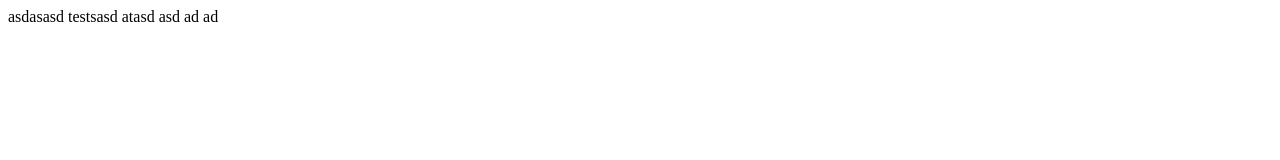
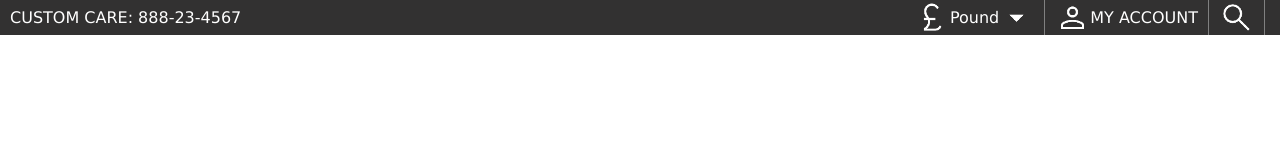
Before and after one commit to strupello/OnePage2, a website built with webpack: page index.html in a window 1280 px wide. Built offline with nearby package versions, Linux system fonts and the light colour scheme.

Commit message:
finish first part of top

```diff
--- a/css/style.css
+++ b/css/style.css
@@ -37,6 +37,129 @@
     /*Animacje*/
     --transition-fast: 150ms;
 }
+
+* {
+    box-sizing: border-box;
+}
+
+body {
+    margin: 0;
+    background-color: var(--color-primary);
+    font-family: 'Lucida Sans', 'Lucida Sans Regular', 'Lucida Grande', 'Lucida Sans Unicode', Geneva, Verdana, sans-serif;
+}
+
+.wrapper {
+    max-width: 1280px;
+    margin: 0 auto;
+    background-color: var(--color-primary);
+}
+
 html {
     scroll-behavior: smooth;
 }
+
+
+.top-info {
+    display: flex;
+    justify-content: center;
+    flex-direction: column;
+    align-items: center;
+    padding: 0;
+}
+
+.top-custom-care {
+    height: 95px;
+    background-color: var(--color-primary);
+    display: flex;
+    color: dimgray;
+    text-align: center;
+    align-items: center;
+    justify-content: center;
+    font-size: var(--font-size-h3);
+}
+
+.top-menu {
+    height: 95px;
+    display: flex;
+    justify-content: center;
+    flex-direction: row;
+    align-items: center;
+    text-align: center;
+    background-color: var(--color-bg);
+    color: white;
+    width: 100%;
+    font-size: var(--font-size-h2);
+
+}
+
+.cash {
+    height: 100%;
+    border-right: 1px solid gray;
+    padding-right: 10px;
+    margin: 0;
+    display: flex;
+    flex-direction: row;
+    justify-content: center;
+    align-items: center;
+
+}
+
+.my-account {
+    height: 100%;
+    width: 300px;
+    border-right: 1px solid gray;
+    display: flex;
+    flex-direction: row;
+    justify-content: center;
+    align-items: center;
+
+}
+
+.search {
+    display: flex;
+    align-items: center;
+    justify-content: center;
+    padding-left: 10px;
+    padding-right: 10px;
+}
+
+@media (min-width: 768px) {
+
+    .top-custom-care {
+        padding-left: 10px;
+        height: 35px;
+        white-space: nowrap;
+        background-color: var(--color-bg);
+        font-size: var(--font-size-h6);
+        color: white;
+    }
+    .top-info {
+        height: 35px;
+        justify-content: space-between;
+        flex-direction: row;
+    }
+    .top-menu {
+        height: 35px;
+        justify-content: flex-end;
+        flex-direction: row;
+        font-size: var(--font-size-h6);
+        background-color: var(--color-bg);
+        color: white;
+    }
+    .img-top-class {
+        height: 35px;
+    }
+    .my-account {
+        width: auto;
+        padding-left: 10px;
+        padding-right: 10px;
+    }
+    .search {
+        height: auto;
+        border-right: 1px solid gray;
+        margin-right: 15px;
+    }
+
+}
+
+@media (min-width: 1024px) {}
--- a/index.html
+++ b/index.html
@@ -4,7 +4,7 @@
 <head>
   <meta charset="utf-8">
   <meta name="viewport" content="width=device-width, initial-scale=1">
-  <title></title>
+  <title>lookshop</title>
   <link rel="stylesheet" href="css/style.css">
   <meta name="description" content="">
 
@@ -23,7 +23,19 @@
 </head>
 
 <body>
-asdasasd testsasd atasd asd ad ad
+<header>
+  <div class="wrapper top">
+     <div class="top-info">
+      <div class="top-custom-care"><p class="top-custom-care-text">CUSTOM CARE: 888-23-4567</p>
+      </div>
+        <div class="top-menu">
+          <div class="cash"><img class="img-top-class" src="img/cash-img-top.png" alt="cash-img"><p>Pound</p><img class="img-top-class" src="img/arrow-drop-img-top.png" alt="arrow-drop-img"></div>
+          <div class="my-account"><img class="img-top-class" src="img/my-account-img-top.png" alt="my-account-img"><p>MY ACCOUNT</p></div>
+          <div class="search"><img class="img-top-class" src="img/search-img-top.png" alt="search-img"></div>
+        </div>
+     </div>
+  </div>
+</header>
 </body>
 
 </html>
```
Also changed, not shown: img/arrow-drop-img-top.png (added), img/cash-img-top.png (added), img/my-account-img-top.png (added), img/search-img-top.png (added).
